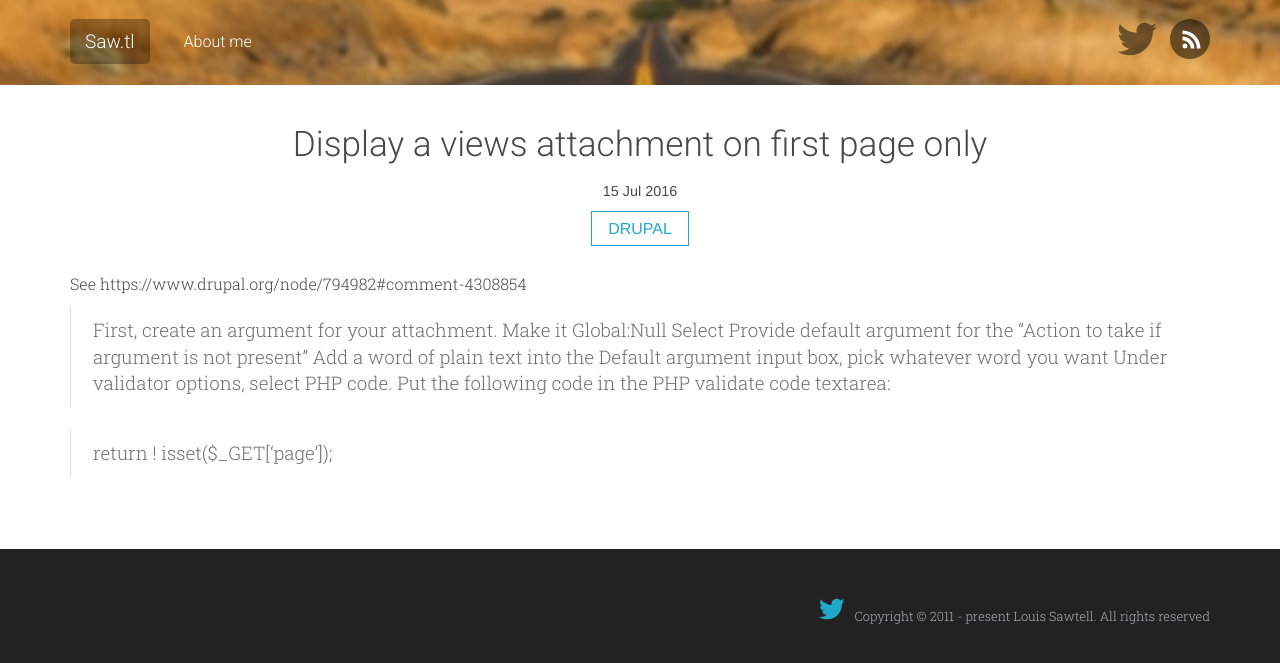
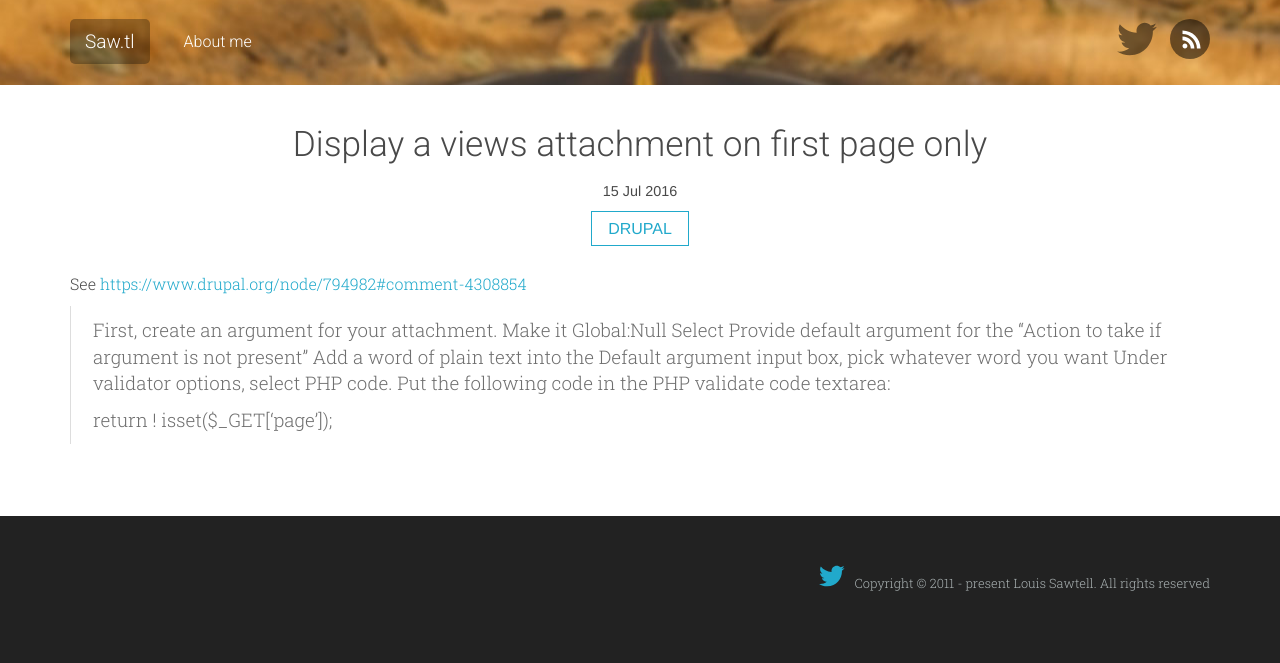
Before and after one commit to sawtell/blog, a Jekyll site: the page built from _posts/2016-07-15-views-attachment-first-page-only.md, in a window 1280 px wide. Shown: the top 663 px of the page. Built offline with Jekyll 4.4.1, drawn with Linux system fonts in a browser that asks for light colours; nearby versions of some CDN libraries; comment, search, counter and statistics services are not loaded; some of the changed lines change nothing that is shown.

Commit message:
correcting some formatting

```diff
--- a/_posts/2016-07-15-views-attachment-first-page-only.md
+++ b/_posts/2016-07-15-views-attachment-first-page-only.md
@@ -5,7 +5,7 @@ categories: Drupal
 tags: Drupal
 ---
 
-See https://www.drupal.org/node/794982#comment-4308854
+See [https://www.drupal.org/node/794982#comment-4308854](https://www.drupal.org/node/794982#comment-4308854)
 
 > First, create an argument for your attachment.
   Make it Global:Null
@@ -13,5 +13,5 @@ See https://www.drupal.org/node/794982#comment-4308854
   Add a word of plain text into the Default argument input box, pick whatever word you want
   Under validator options, select PHP code.
   Put the following code in the PHP validate code textarea:
-
+>
 > return ! isset($_GET['page']);
```
